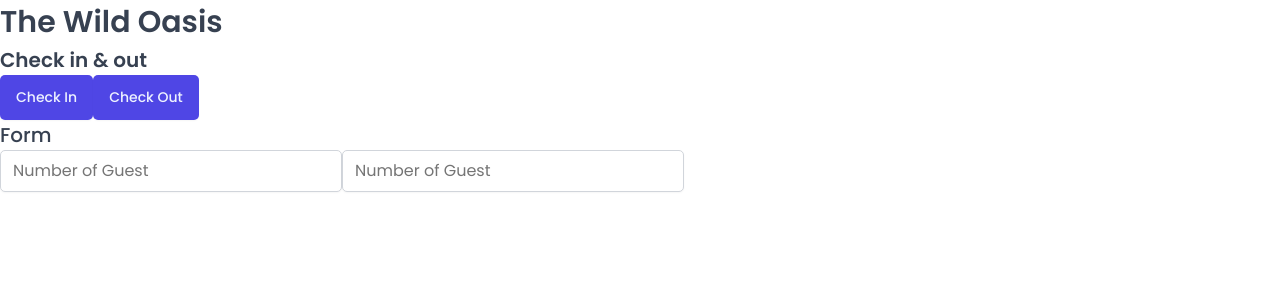
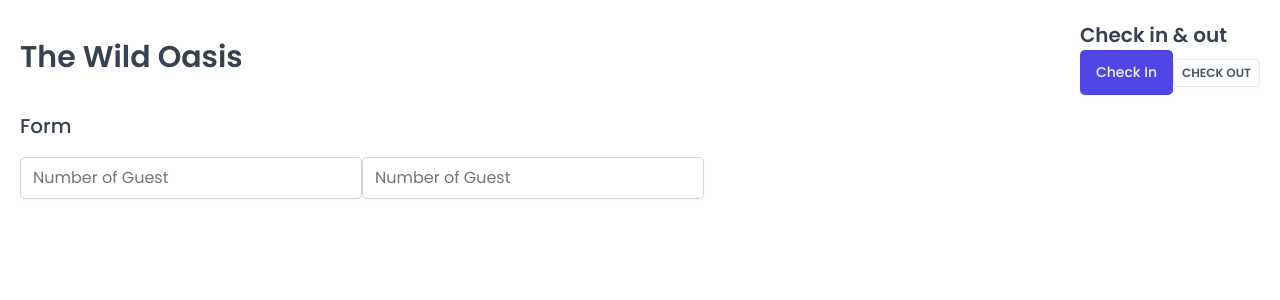
Before and after one commit to Ha-Mundo/The-Wild-Oasis, a React (Vite) app: page / in a window 1280 px wide. Shown: the top 300 px of the page. Built offline with nearby package versions, Linux system fonts and the light colour scheme; a web font is replaced by a local one.

Commit message:
added more reusable styled components

```diff
--- a/src/App.jsx
+++ b/src/App.jsx
@@ -3,21 +3,42 @@
 import Button from "./ui/Button";
 import Input from "./ui/Input";
 import Heading from "./ui/Heading";
+import Row from "./ui/Row";
 
-const StyledApp = styled.main``;
+const StyledApp = styled.main`
+  padding: 20px;
+`;
 
 function App() {
   return (
     <>
       <GlobalStyles />
       <StyledApp>
+        <Row>
+          <Row type="horizontal">
             <Heading as="h1">The Wild Oasis</Heading>
+
+            <div>
               <Heading as="h2">Check in & out</Heading>
               <Button onClick={() => alert("Check In")}>Check In</Button>
-        <Button onClick={() => alert("Check Out")}>Check Out</Button>
+              <Button
+                variation="secondary"
+                size="small"
+                onClick={() => alert("Check Out")}
+              >
+                Check Out
+              </Button>
+            </div>
+          </Row>
+
+          <Row>
             <Heading as="h3">Form</Heading>
+            <form>
               <Input type="number" placeholder="Number of Guest" />
               <Input type="number" placeholder="Number of Guest" />
+            </form>
+          </Row>
+        </Row>
       </StyledApp>
     </>
   );
--- a/src/ui/Button.jsx
+++ b/src/ui/Button.jsx
@@ -49,19 +49,17 @@
 };
 
 const Button = styled.button`
-  font-size: 1.4rem;
-  padding: 1.2rem 1.6rem;
-  font-weight: 500;
   border: none;
   border-radius: var(--border-radius-sm);
-  background-color: var(--color-brand-600);
-  color: var(--color-brand-50);
   box-shadow: var(--shadow-sm);
-  cursor: pointer;
 
-  &:hover {
-    background-color: var(--color-brand-700);
-  }
+  ${props => sizes[props.size]}
+  ${props => variations[props.variation]}
 `;
 
+Button.defaultProps = {
+  variation: "primary",
+  size: "medium",
+};
+
 export default Button;
--- /dev/null
+++ b/src/ui/Row.jsx
@@ -0,0 +1,25 @@
+import styled, { css } from "styled-components";
+
+const Row = styled.div`
+  display: flex;
+
+  ${props =>
+    props.type === "horizontal" &&
+    css`
+      justify-content: space-between;
+      align-items: center;
+    `}
+
+  ${props =>
+    props.type === "vertical" &&
+    css`
+      flex-direction: column;
+      gap: 1.6rem;
+    `}
+`;
+
+Row.defaultProps = {
+  type: "vertical",
+};
+
+export default Row;
```
Lines whose indentation alone changed are shown as unchanged.
